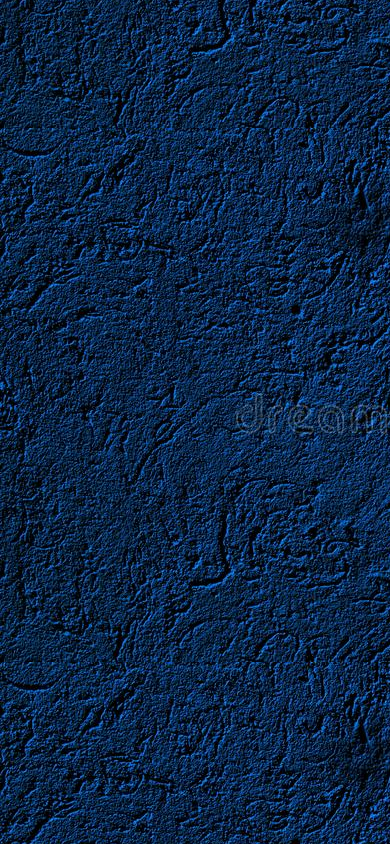
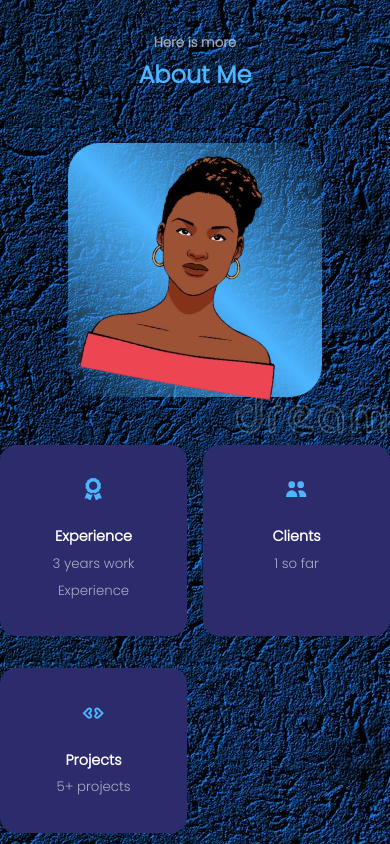
Before and after one commit to samanthareindorf/react-p, a React (Create React App) app: page / in a window 390 px wide. Shown: the part 940-1784 px from the top of the page. Built offline with nearby package versions, Linux system fonts and the light colour scheme.

Commit message:
completed about section, made image the avatar added media queries for smaller screens😍

```diff
--- a/src/components/about/About.jsx
+++ b/src/components/about/About.jsx
@@ -5,9 +5,64 @@
 /*import the css file*/
 import './about.css'
 
+/*import the image*/
+import other from '../../assets/other.png'
+
+/*import icons*/
+import {FaAward} from 'react-icons/fa'
+import {HiUsers} from 'react-icons/hi'
+import {TiCodeOutline} from 'react-icons/ti'
+
 const About = () => {
   return (
     <section id='about'>
+      <h5>Here is more</h5>
+      <h2>About Me</h2>
+
+      <div className="container about__container">
+        <div className="about__phot">
+          <div className="about__myphot">
+            <img src={other} alt="pic" />
+
+          </div>
+
+        </div>
+
+        <div className="about__content">
+          <div className="about__cards">
+
+            <article className='about__card'>
+              <FaAward  className='about__icon'/>
+              <h5>Experience</h5>
+              <small>3 years work Experience</small>
+            </article>
+
+            <article className='about__card'>
+              <HiUsers  className='about__icon'/>
+              <h5>Clients</h5>
+              <small>1 so far</small>
+            </article>
+
+            <article className='about__card'>
+              <TiCodeOutline  className='about__icon'/>
+              <h5>Projects</h5>
+              <small>5+ projects</small>
+            </article>
+
+          </div>
+
+          <p>
+            Detailed works on projects are available in the portfolio section where you have access to
+            the github page and a live demo of the website on my YouTube channel!!! Please like
+            the videos, share and subscribe! Thank you for viewing my work. Much appreciation. My
+            codes are also available on sale at a subsidized price! Yes! Click the let's talk button
+            and get to know more.
+          </p>
+
+          <a href="#contact" className='btn btn-primary'>Let's Talk</a>
+
+        </div>
+      </div>
 
     </section>
   )
--- a/src/components/about/about.css
+++ b/src/components/about/about.css
@@ -0,0 +1,119 @@
+.about__container {
+    display: grid;
+    grid-template-columns: 35% 55%;
+    gap: 15%;
+}
+
+.about__phot {
+    width: 100%;
+    aspect-ratio: 1/1;
+    border-radius: 2rem;
+    background: linear-gradient(45deg, transparent, var(--color-primary), transparent);
+    display: grid;
+    place-items: center;
+
+
+}
+
+.about__myphot {
+    border-radius: 2rem;
+    overflow: hidden;
+    transform: rotate(10deg);
+    transition: var(--transition);
+}
+
+.about__myphot:hover {
+    transform: rotate(0deg);
+
+}
+
+.about__cards{
+    display: grid;
+    grid-template-columns: repeat(3, 1fr);
+    gap: 2rem;
+}
+
+.about__card {
+    background: var(--color-bg-variant);
+    border: 1px solid transparent;
+    border-radius: 1rem;
+    padding: 2rem;
+    text-align: center;
+    transition: var(--transition);
+    margin-bottom: 1rem;
+
+}
+
+.about__card:hover {
+    background: transparent;
+    border-color:var(--color-primary-variant);
+    cursor: default;
+}
+
+.about__icon {
+    color: var(--color-primary);
+    font-size: 1.4rem;
+    margin-bottom: 1rem;
+
+}
+
+.about__card h5 {
+    font-size: 0.9rem;
+}
+
+.about__card small {
+    color: var(--color-light);
+}
+
+.about__content p {
+    margin-bottom: 2.6rem;
+
+}
+
+
+/*design for medium screens*/
+/*MEDIUM SCREENS */
+
+@media screen and (max-width: 1024px) {
+    .about__container {
+    grid-template-columns: 1fr;
+    gap: 0;
+
+    }
+
+    .about__phot {
+        width: 50%;
+        margin: 2rem auto 4rem;
+    }
+
+    .about__content p {
+        margin: 1rem 0 1.5rem;
+    }
+
+}
+
+
+
+/*SMALL SCREENS */
+
+@media screen and (max-width: 600px) {
+    .about__phot {
+     width: 65%;
+     margin: 0 auto 3rem;
+    }
+
+
+    .about__cards {
+        grid-template-columns: 1fr 1fr;
+        gap: 1rem;
+    }
+
+    .about__content {
+        text-align: center;
+    }
+
+    .about__content p {
+        margin: 1.5rem 0;
+    }
+
+}
--- a/src/index.css
+++ b/src/index.css
@@ -62,7 +62,7 @@
 }
 
 h1,h2,h3,h4,h5 {
-    font-weight: 500;
+    font-weight: 600;
 }
 
 h1 {
```
Also changed, not shown: src/assets/img.png (added), src/assets/phot.jpg (added).
